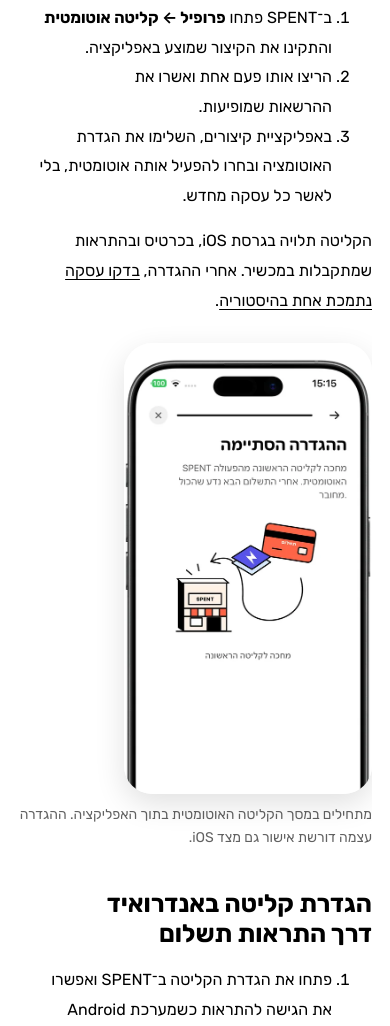
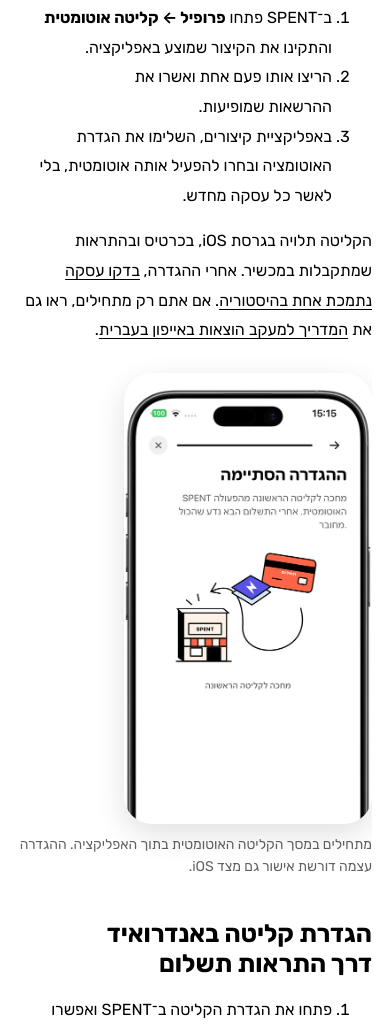
Before and after one commit to spentapp/spentapp.github.io, a plain HTML site: page he/automatic-expense-tracking/index.html in a window 390 px wide. Shown: the part 1445-2471 px from the top of the page. Drawn offline with Linux system fonts and the light colour scheme.

Commit message:
Improve iPhone expense guide discovery

```diff
--- a/he/automatic-expense-tracking/index.html
+++ b/he/automatic-expense-tracking/index.html
@@ -47,7 +47,7 @@
 <li>הריצו אותו פעם אחת ואשרו את ההרשאות שמופיעות.</li>
 <li>באפליקציית קיצורים, השלימו את הגדרת האוטומציה ובחרו להפעיל אותה אוטומטית, בלי לאשר כל עסקה מחדש.</li>
 </ol>
-<p>הקליטה תלויה בגרסת iOS, בכרטיס ובהתראות שמתקבלות במכשיר. אחרי ההגדרה, <a href="#check-capture">בדקו עסקה נתמכת אחת בהיסטוריה</a>.</p>
+<p>הקליטה תלויה בגרסת iOS, בכרטיס ובהתראות שמתקבלות במכשיר. אחרי ההגדרה, <a href="#check-capture">בדקו עסקה נתמכת אחת בהיסטוריה</a>. אם אתם רק מתחילים, ראו גם את <a href="/he/expense-tracker-iphone/">המדריך למעקב הוצאות באייפון בעברית</a>.</p>
 <figure class="guide-shot"><img src="/assets/screen-applepay.webp" width="560" height="1019" loading="lazy" alt="מסך הגדרת קליטה אוטומטית של הוצאות באייפון באפליקציית SPENT"><figcaption>מתחילים במסך הקליטה האוטומטית בתוך האפליקציה. ההגדרה עצמה דורשת אישור גם מצד iOS.</figcaption></figure></section>
 
 <section id="android"><h2>הגדרת קליטה באנדרואיד דרך התראות תשלום</h2>
```
